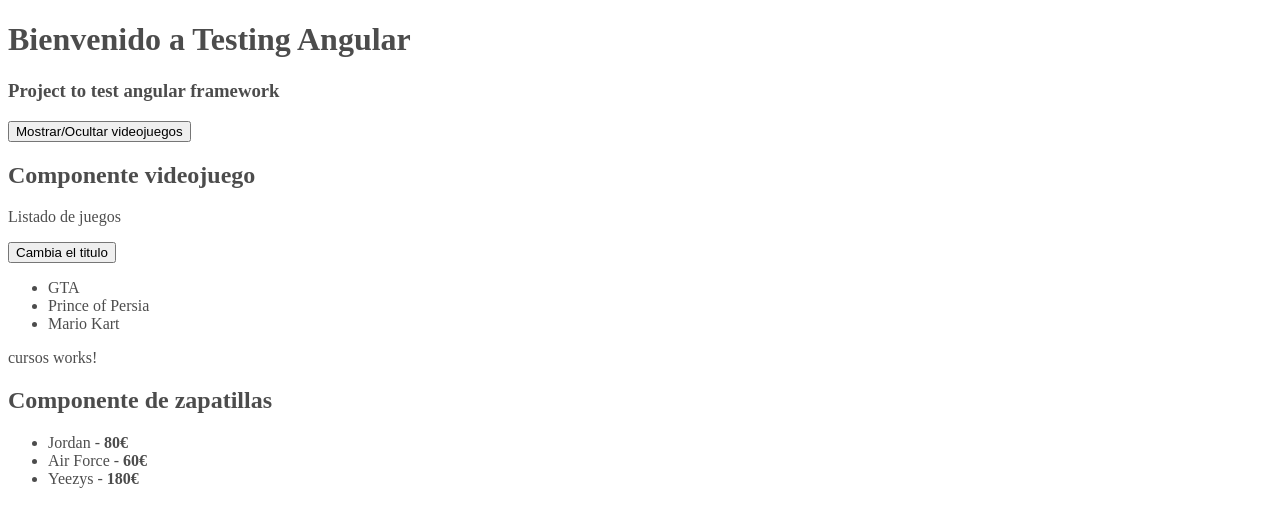
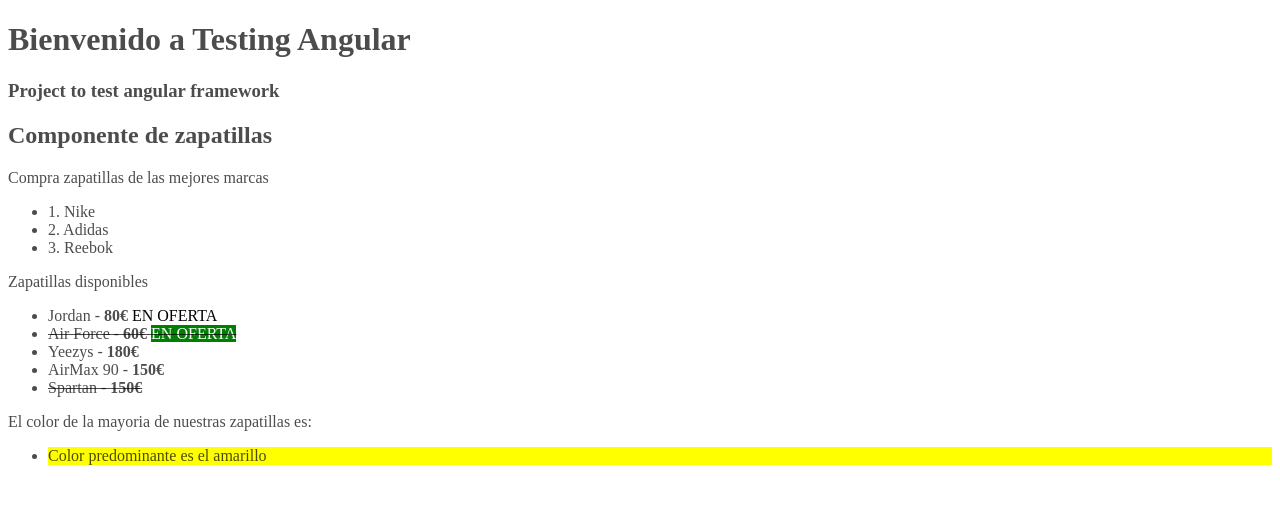
Before and after one commit to FreyVik/angular_testing, an Angular app: page / in a window 1280 px wide. Shown: the top 526 px of the page. Built offline with nearby package versions, Linux system fonts and the light colour scheme.

Commit message:
Directivas

```diff
--- a/src/app/app.component.html
+++ b/src/app/app.component.html
@@ -2,10 +2,12 @@
   <h1>Bienvenido a {{ title }}</h1>
   <h3>{{ description }}</h3>
 
+  <!--
   <button (click)="hideVideojuego()">Mostrar/Ocultar videojuegos</button>
   <videojuego *ngIf="showVideojuego"></videojuego>
 
   <curso></curso>
+  -->
 
   <zapatilla></zapatilla>
 </div>
--- a/src/app/components/zapatilla/zapatilla.component.html
+++ b/src/app/components/zapatilla/zapatilla.component.html
@@ -1,7 +1,40 @@
 <h2>Componente de zapatillas</h2>
-
+<p>Compra zapatillas de las mejores marcas</p>
 <ul>
-  <li *ngFor="let zapatilla of zapatillas">
-    {{ zapatilla.nombre }} - <strong>{{ zapatilla.precio }}&euro;</strong>
+  <li *ngFor="let marca of marcas; let indice = index">
+    {{ indice + 1 }}. {{ marca }}
   </li>
 </ul>
+
+<p>Zapatillas disponibles</p>
+<ul>
+  <li
+    *ngFor="let zapatilla of zapatillas"
+    [style.text-decoration]="zapatilla.stock ? 'none' : 'line-through'"
+  >
+    {{ zapatilla.nombre }} - <strong>{{ zapatilla.precio }}&euro; </strong>
+    <span
+      *ngIf="zapatilla.precio <= 100"
+      [style.background]="zapatilla.precio < 80 ? 'green' : 'transparent'"
+      [style.color]="zapatilla.precio < 80 ? 'white' : 'black'"
+      >EN OFERTA</span
+    >
+  </li>
+</ul>
+
+<p>El color de la mayoria de nuestras zapatillas es:</p>
+
+<ul [ngSwitch]="color">
+  <li *ngSwitchCase="'yellow'" [style.background]="color">
+    Color predominante es el amarillo
+  </li>
+  <li *ngSwitchCase="'red'" [style.background]="color">
+    Color predominante es el rojo
+  </li>
+  <li *ngSwitchCase="'blue'" [style.background]="color">
+    Color predominante es el azul
+  </li>
+  <li *ngSwitchCase="'orange'" [style.background]="color">
+    Color predominante es el naranja
+  </li>
+</ul>
--- a/src/app/components/zapatilla/zapatilla.component.ts
+++ b/src/app/components/zapatilla/zapatilla.component.ts
@@ -8,15 +8,33 @@
 export class ZapatillaComponent implements OnInit, DoCheck {
     public titulo: string = "Componente de zapatilla";
     public zapatillas: Array<Zapatilla>;
+    public marcas: string[];
+    public color: string;
 
     constructor() {
         console.log('Zapatillas construido');
+        this.color = 'yellow';
+        this.marcas = new Array();
 
         this.zapatillas = [
             new Zapatilla('Jordan', 80, 'Nike', 'Chicago', true),
             new Zapatilla('Air Force', 60, 'Nike', 'Blanco', false),
-            new Zapatilla('Yeezys', 180, 'Adidas', 'Zebra', true)
+            new Zapatilla('Yeezys', 180, 'Adidas', 'Zebra', true),
+            new Zapatilla('AirMax 90', 150, 'Nike', 'Terrance', true),
+            new Zapatilla('Spartan', 150, 'Reebok', 'Negro', false)
         ];
+
+        this.chargeMarcas();
+    }
+
+    chargeMarcas() {
+        this.zapatillas.forEach((zapatilla, index) => {
+            if (this.marcas.indexOf(zapatilla.marca) == -1)
+                this.marcas.push(zapatilla.marca)
+        })
+
+        console.log(this.marcas);
+
     }
 
     ngOnInit(): void {
```
Also changed, not shown: 1 other file (tests, documents, lock files or other folders).
